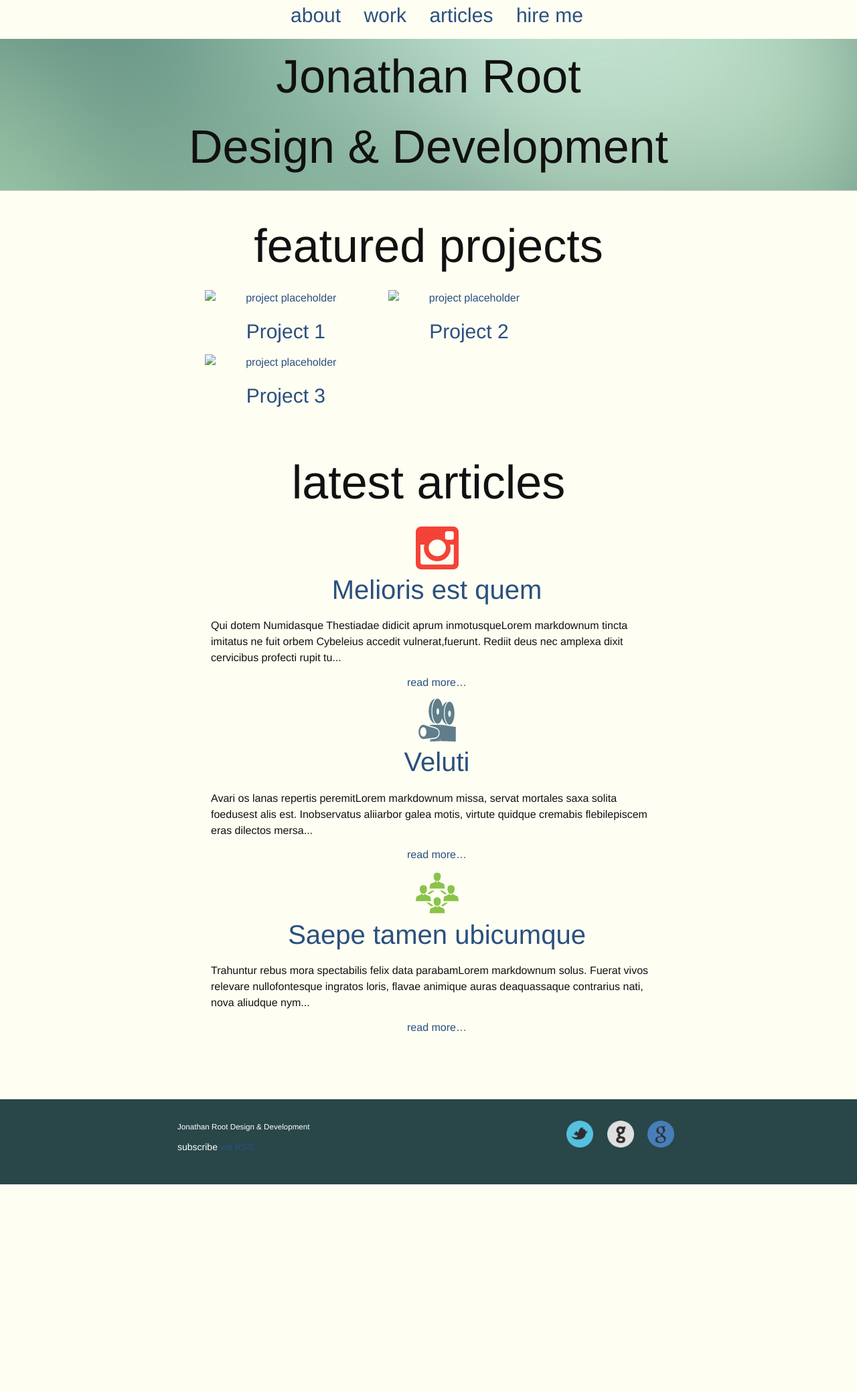
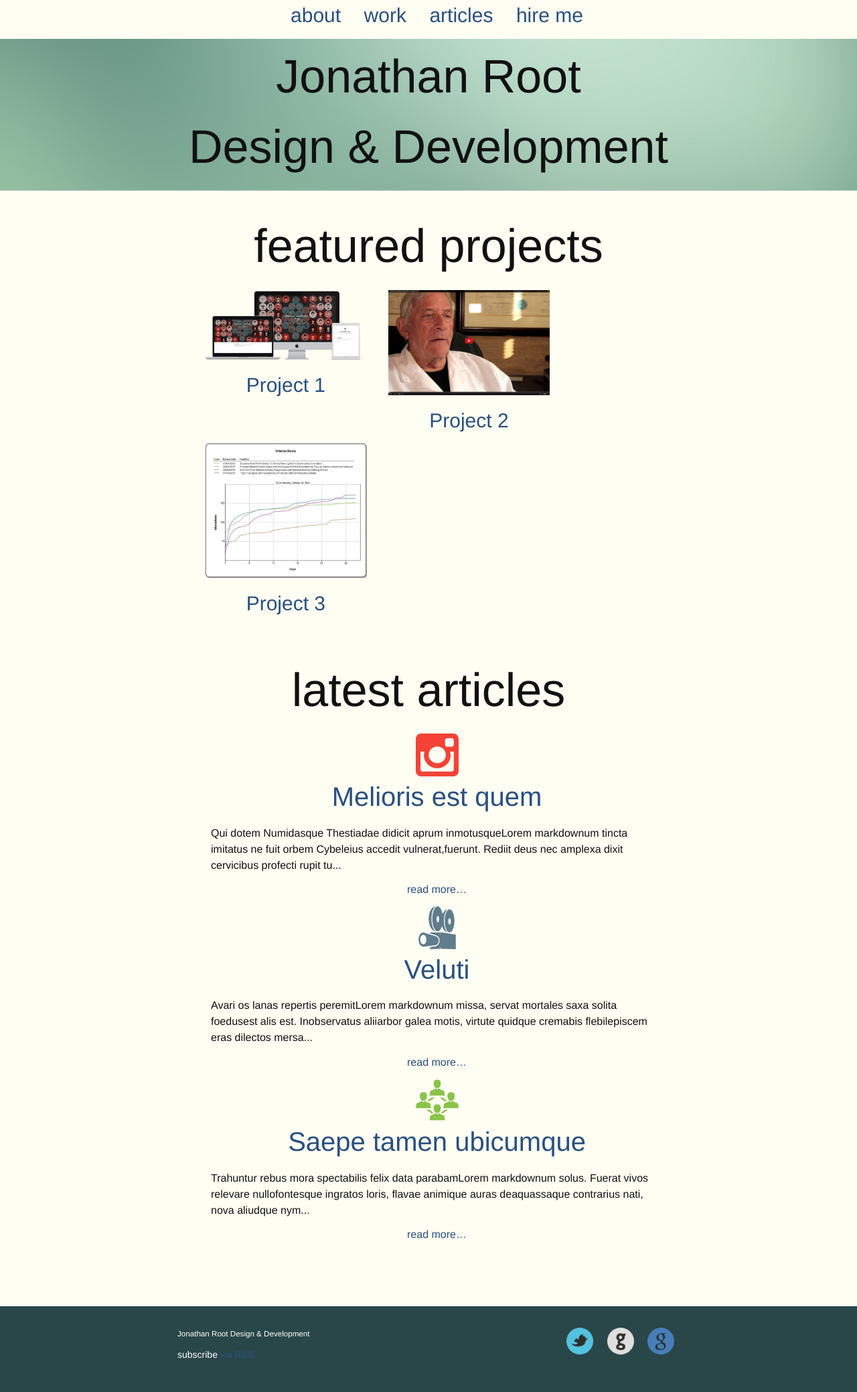
Before and after one commit to jaroot32/jonathanRootPortfolio, a Jekyll site: the page built from index.html, in a window 1280 px wide. Shown: the whole page at 67% size. Built offline with Jekyll 4.4.1, drawn with Linux system fonts in a browser that asks for light colours; before the commit the page ends 1768 px from its top, so only the background shows below that.

```diff
--- a/_config.yml
+++ b/_config.yml
@@ -3,7 +3,7 @@ title: Jonathan Root Design and Development Portfolio
 email: jonroot@me.com
 description: > # this means to ignore newlines until "baseurl:"
 
-baseurl: "/jonathanRootPortfolio" # the subpath of your site, e.g. /blog/
+baseurl: /jonathanRootPortfolio # the subpath of your site, e.g. /blog/
 url: "http://yourdomain.com" # the base hostname & protocol for your site
 twitter_username: jonrootdesign
 github_username: jaroot32
--- a/_includes/post.html
+++ b/_includes/post.html
@@ -5,11 +5,11 @@
 </ul>
 
 <h2>
-	<a class="post-link" href="{{ post.url | prepend: site.baseurl }}">
+	<a class="post-link" href="{{site.baseurl}}{{ post.url | prepend: site.baseurl }}">
 		{{ post.title }}
 	</a>
 </h2>
 <p>{{ post.content | strip_html | strip_newlines | truncate: 200 }}</p>
 <p class="post-read-more-link">
-	<a href="{{ post.url | prepend: site.baseurl }}">read more&hellip;</a>
+	<a href="{{site.baseurl}}{{ post.url | prepend: site.baseurl }}">read more&hellip;</a>
 </p>
--- a/_includes/project.html
+++ b/_includes/project.html
@@ -1,7 +1,7 @@
 <li class="project">
-  <a href="{{ project.url }}">
+  <a href="{{ site.baseurl }}{{ project.url }}">
     <figure>
-      <img src="{{ site.baseurl }} {{ project.featured_image }}" alt="project placeholder">
+      <img src="{{ site.baseurl }}{{ project.featured_image }}" alt="project placeholder">
       <figcaption class="project-caption">{{ project.title }}</figcaption>
     </figure>
   </a>
--- a/_layouts/post.html
+++ b/_layouts/post.html
@@ -14,7 +14,7 @@ layout: default
 
 		{% if page.featured_image %}
 			<div class="post-image">
-				<img src=" {{ site.baseurl }}{{ page.featured_image }}" alt="featured image" >
+				<img src="{{ site.baseurl }} {{ page.featured_image }}" alt="featured image" >
 			</div>
 		{% endif %}
 	</header>
```
